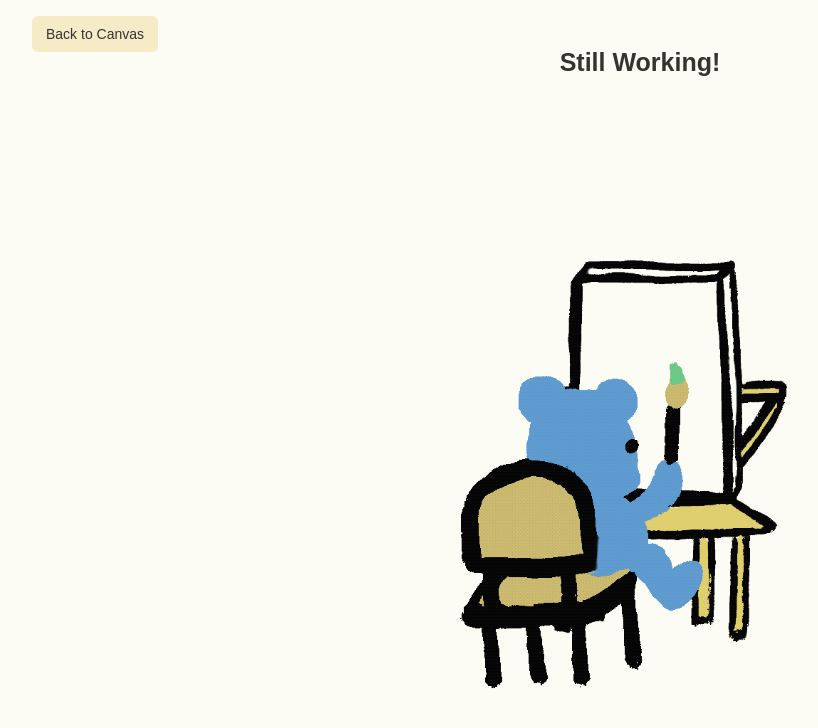
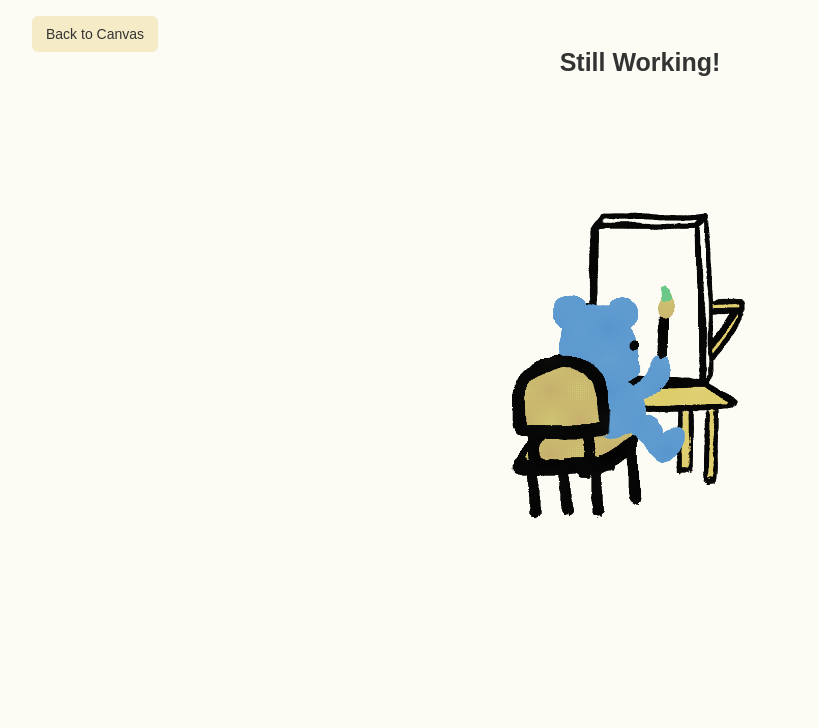
Before and after one commit to clairedraeger/art-project, a Next.js app in the folder art-project/: page /result in a window 1280 px wide. Shown: the top 728 px of the page, without its empty margins (0-818 px from the left). Built offline with nearby package versions, Linux system fonts and the light colour scheme.

Commit message:
Fixing sizing

```diff
--- a/art-project/src/app/globals.css
+++ b/art-project/src/app/globals.css
@@ -30,7 +30,7 @@ h1 {
   display: flex;
   flex-direction: column;
   padding: 15px;
-  width: 150px;
+  padding-top: 25px;
 }
 
 #toolbar * {
@@ -71,7 +71,7 @@ h1 {
 }
 
 #toolbar input {
-  width: 100px;
+  width: 135px;
   flex-shrink: 0;
 }
 
--- a/art-project/src/app/result/page.js
+++ b/art-project/src/app/result/page.js
@@ -196,7 +196,7 @@ export default function ResultPage() {
       ) : (
         <div>
           <h1 className="header-text">Still Working!</h1>
-          <img src="/draw2.gif" alt="Loading..." style={{ width: '700px' }} />
+          <img src="/draw2.gif" alt="Loading..." style={{ width: '500px' }} />
         </div>
       )}
     </div>
```
